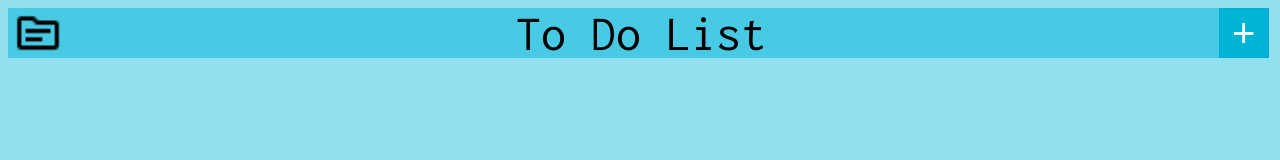
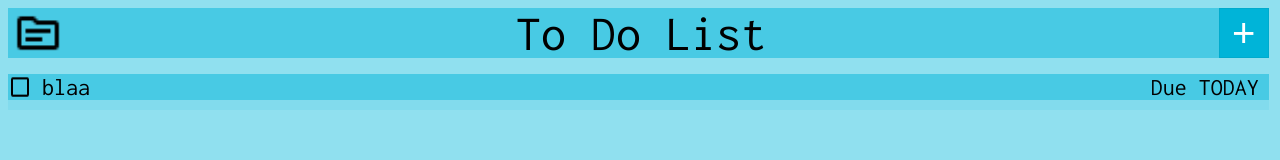
Before and after one commit to babu-akhil/todolist, a website built with webpack: page dist/index.html in a window 1280 px wide. Built offline with nearby package versions, Linux system fonts and the light colour scheme.

Commit message:
did more stuff

```diff
--- a/package.json
+++ b/package.json
@@ -19,10 +19,14 @@
   },
   "homepage": "https://github.com/babu-akhil/todolist#readme",
   "dependencies": {
+    "eslint": "^6.8.0",
+    "prettier": "^1.9.1",
+    "prettier-eslint": "^10.1.0",
     "webpack": "^5.38.1",
     "webpack-cli": "^4.7.2"
   },
   "devDependencies": {
+    "babel-eslint": "^10.1.0",
     "css-loader": "^5.2.6",
     "html-webpack-plugin": "^5.3.1",
     "style-loader": "^2.0.0",
--- a/src/form.js
+++ b/src/form.js
@@ -1,134 +1,138 @@
 function priorityButtonActivate(button) {
-    let buttons = Array.from(document.getElementsByClassName('priorityButton'))
-    buttons.forEach(generalButton => {
-        if (generalButton == button) {
-            button.classList.add('active')
-            switch(button.innerHTML) {
-                case 'High':
-                    button.style.backgroundColor = '#ff9999'
-                    break;
-                case 'Med':
-                    button.style.backgroundColor = '#99d3ff'
-                    break;
-                case 'Low':
-                    button.style.backgroundColor = '#99ff99'
-                    break;
-            }
-        }
-
-        else {
-            generalButton.classList.remove('active')
-            generalButton.style.backgroundColor = 'rgba(0,0,0,0.05)'
-        }
-    })
+  let buttons = Array.from(document.getElementsByClassName("priorityButton"));
+  buttons.forEach(generalButton => {
+    if (generalButton == button) {
+      button.classList.add("active");
+      switch (button.innerHTML) {
+        case "High":
+          button.style.backgroundColor = "#ff9999";
+          break;
+        case "Med":
+          button.style.backgroundColor = "#99d3ff";
+          break;
+        case "Low":
+          button.style.backgroundColor = "#99ff99";
+          break;
+      }
+    } else {
+      generalButton.classList.remove("active");
+      generalButton.style.backgroundColor = "rgba(0,0,0,0.05)";
+    }
+  });
 }
 
-function priorityListener(){
-    let buttons = Array.from(document.getElementsByClassName('priorityButton'))
-    buttons.forEach(button => {
-        button.addEventListener('click', () => {
-            priorityButtonActivate(button)
-        })
-    })
+function priorityListener() {
+  let buttons = Array.from(document.getElementsByClassName("priorityButton"));
+  buttons.forEach(button => {
+    button.addEventListener("click", () => {
+      priorityButtonActivate(button);
+    });
+  });
 }
 
-function addForm(){
+function addForm() {
+  let topBar = document.getElementById("topBar");
+  let body = document.querySelector("body");
+  let newItemButton = document.createElement("button");
+  newItemButton.id = "newItemButton";
+  newItemButton.innerHTML = "+";
 
-    let topBar = document.getElementById('topBar')
-    let body = document.querySelector('body')
-    let newItemButton = document.createElement('button')
-    newItemButton.id = 'newItemButton'
-    newItemButton.innerHTML ='+'
+  newItemButton.addEventListener("click", () => {
+    formVisibilityToggle();
+  });
 
-    newItemButton.addEventListener('click', ()=> {
-        formVisibilityToggle()
-    })
+  topBar.appendChild(newItemButton);
 
-    topBar.appendChild(newItemButton)
+  let addItemContainer = document.createElement("div");
+  addItemContainer.id = "form-container";
+  addItemContainer.style.visibility = "hidden";
 
-    let addItemContainer = document.createElement('div')
-    addItemContainer.id = 'form-container'
-    addItemContainer.style.visibility = 'hidden'
+  let inputTitle = document.createElement("input");
+  inputTitle.id = "inputTitle";
+  inputTitle.setAttribute("type", "text");
+  inputTitle.setAttribute("name", "title");
 
-    let inputTitle = document.createElement('input')
-    inputTitle.id = 'inputTitle'
-    inputTitle.setAttribute('type', 'text')
-    inputTitle.setAttribute('name', 'title')
+  let labelTitle = document.createElement("label");
+  labelTitle.setAttribute("for", "title");
+  labelTitle.innerHTML = "Title:";
 
-    let labelTitle = document.createElement('label')
-    labelTitle.setAttribute('for', 'title')
-    labelTitle.innerHTML = 'Title:'
+  let inputDesc = document.createElement("input");
+  inputDesc.id = "inputDesc";
+  inputDesc.setAttribute("type", "text");
+  inputDesc.setAttribute("name", "desc");
 
-    let inputDesc = document.createElement('input')
-    inputDesc.id = 'inputDesc'
-    inputDesc.setAttribute('type', 'text')
-    inputDesc.setAttribute('name', 'desc')
+  let labelDesc = document.createElement("label");
+  labelDesc.setAttribute("for", "desc");
+  labelDesc.innerHTML = "Description:";
 
-    let labelDesc = document.createElement('label')
-    labelDesc.setAttribute('for', 'desc')
-    labelDesc.innerHTML = 'Description:'
+  let inputDate = document.createElement("input");
+  inputDate.id = "inputDate";
+  inputDate.setAttribute("type", "date");
+  inputDate.setAttribute("name", "dueDate");
 
-    let inputDate = document.createElement('input')
-    inputDate.id = 'inputDate'
-    inputDate.setAttribute('type', 'date')
-    inputDate.setAttribute('name', 'dueDate')
+  let labelDate = document.createElement("label");
+  labelDate.setAttribute("for", "dueDate");
+  labelDate.innerHTML = "Due Date:";
 
-    let labelDate = document.createElement('label')
-    labelDate.setAttribute('for', 'dueDate')
-    labelDate.innerHTML = 'Due Date:'
+  let prioritySelector = document.createElement("div");
+  prioritySelector.id = "prioritySelector";
 
-    let prioritySelector = document.createElement('div')
-    prioritySelector.id = 'prioritySelector'
+  let priorityLabel = document.createElement("p");
+  priorityLabel.innerHTML = "Priority: <br>";
 
-    let priorityLabel = document.createElement('p')
-    priorityLabel.innerHTML = 'Priority: <br>'
+  let priorityButtons = document.createElement("div");
+  priorityButtons.id = "priorityButtons";
 
-    let priorityButtons = document.createElement('div')
-    priorityButtons.id = 'priorityButtons'
+  let highPriority = document.createElement("button");
+  highPriority.classList.add("priorityButton");
+  highPriority.innerHTML = "High";
 
-    let highPriority = document.createElement('button')
-    highPriority.classList.add('priorityButton')
-    highPriority.innerHTML = 'High'
+  let medPriority = document.createElement("button");
+  medPriority.classList.add("priorityButton");
+  medPriority.innerHTML = "Med";
 
-    let medPriority = document.createElement('button')
-    medPriority.classList.add('priorityButton')
-    medPriority.innerHTML = 'Med'
+  let lowPriority = document.createElement("button");
+  lowPriority.classList.add("priorityButton");
+  lowPriority.innerHTML = "Low";
 
-    let lowPriority = document.createElement('button')
-    lowPriority.classList.add('priorityButton')
-    lowPriority.innerHTML = 'Low'
+  let submitButton = document.createElement("button");
+  submitButton.id = "submitButton";
+  submitButton.innerHTML = "Add Task";
 
-    let submitButton = document.createElement('button')
-    submitButton.id = 'submitButton'
-    submitButton.innerHTML = 'Add Task'
+  prioritySelector.appendChild(priorityLabel);
+  priorityButtons.appendChild(highPriority);
+  priorityButtons.append(medPriority);
+  priorityButtons.append(lowPriority);
+  prioritySelector.appendChild(priorityButtons);
 
-    prioritySelector.appendChild(priorityLabel)
-    priorityButtons.appendChild(highPriority)
-    priorityButtons.append(medPriority)
-    priorityButtons.append(lowPriority)
-    prioritySelector.appendChild(priorityButtons)
+  addItemContainer.appendChild(labelTitle);
+  addItemContainer.appendChild(inputTitle);
 
-    addItemContainer.appendChild(labelTitle)
-    addItemContainer.appendChild(inputTitle)
+  addItemContainer.appendChild(labelDesc);
+  addItemContainer.appendChild(inputDesc);
 
-    addItemContainer.appendChild(labelDesc)
-    addItemContainer.appendChild(inputDesc)
+  addItemContainer.appendChild(labelDate);
+  addItemContainer.appendChild(inputDate);
 
-    addItemContainer.appendChild(labelDate)
-    addItemContainer.appendChild(inputDate)
+  addItemContainer.appendChild(prioritySelector);
 
-    addItemContainer.appendChild(prioritySelector)
+  addItemContainer.appendChild(submitButton);
 
-    addItemContainer.appendChild(submitButton)
+  body.appendChild(addItemContainer);
 
-    body.appendChild(addItemContainer)
-
-    priorityListener()
+  priorityListener();
 }
 
 function formVisibilityToggle() {
-    let form = document.getElementById('form-container')
-    form.style.visibility = (form.style.visibility=='visible')?'hidden':'visible'
+  let form = document.getElementById("form-container");
+  form.style.visibility =
+    form.style.visibility == "visible" ? "hidden" : "visible";
+  let itemListContainer = document.getElementById("itemListContainer");
+  if (form.style.visibility == "visible") {
+    itemListContainer.style.filter = "blur(3px)";
+  } else {
+    itemListContainer.style.filter = "none";
+  }
 }
 
-export {addForm, formVisibilityToggle};
+export { addForm, formVisibilityToggle };
--- a/src/index.js
+++ b/src/index.js
@@ -1,53 +1,54 @@
-import './style.css'
-import {addForm, formVisibilityToggle} from './form.js'
-import {ProjectFactory, addItemToProject, supremeDataLeader} from './dataUtils.js'
-import {itemView} from './itemView.js'
-import folderIcon from './folderIcon.png'
+import "./style.css";
+import { addForm, formVisibilityToggle } from "./form.js";
+import {
+  ProjectFactory,
+  addItemToProject,
+  supremeDataLeader
+} from "./dataUtils.js";
+import { itemView } from "./itemView.js";
+import folderIcon from "./folderIcon.png";
 // Color Palette : https://colors.muz.li/palette/99ff99/ff9999/b36b6b/99d3ff/6b94b3
-
 
 // ABOVE THIS LINE: DATA MANIPULATION~~~~~~~~~~~BELOW THIS LINE DOM STUFF
 
-let topBar = document.createElement('div')
-topBar.id = 'topBar'
+let topBar = document.createElement("div");
+topBar.id = "topBar";
 
-let projectsMenu = document.createElement('img')
-projectsMenu.id = 'projectsMenuButton'
-projectsMenu.src = folderIcon
+let projectsMenu = document.createElement("img");
+projectsMenu.id = "projectsMenuButton";
+projectsMenu.src = folderIcon;
 
-topBar.appendChild(projectsMenu)
+topBar.appendChild(projectsMenu);
 
-let appTitle = document.createElement('div')
-appTitle.id = 'appTitle'
-appTitle.innerHTML = 'To Do List'
-topBar.appendChild(appTitle)
-document.querySelector('body').appendChild(topBar)
+let appTitle = document.createElement("div");
+appTitle.id = "appTitle";
+appTitle.innerHTML = "To Do List";
+topBar.appendChild(appTitle);
+document.querySelector("body").appendChild(topBar);
 
 addForm();
-
-let container = document.createElement('ul')
-container.id = 'itemListContainer'
-
-document.querySelector('body').appendChild(container)
+let container = document.createElement("ul");
+container.id = "itemListContainer";
+document.querySelector("body").appendChild(container);
+itemView();
 
 function submitButtonListener() {
-    let button = document.getElementById('submitButton')
-    button.addEventListener('click', () =>{
-        let title  = document.getElementById('inputTitle')
-        let desc = document.getElementById('inputDesc')
-        let date = document.getElementById('inputDate')
-        let priority = Array.from(document.getElementsByClassName('active'))[0].innerHTML
-        console.log(title.value)
-        console.log(desc.value)
-        console.log(date.value)
-        console.log(priority)
-        formVisibilityToggle();
-        addItemToProject(0, title.value, desc.value, date.value, priority)
+  let button = document.getElementById("submitButton");
+  button.addEventListener("click", () => {
+    let title = document.getElementById("inputTitle");
+    let desc = document.getElementById("inputDesc");
+    let date = document.getElementById("inputDate");
+    let priority = Array.from(document.getElementsByClassName("active"))[0]
+      .innerHTML;
+    console.log(title.value);
+    console.log(desc.value);
+    console.log(date.value);
+    console.log(priority);
+    formVisibilityToggle();
+    addItemToProject(0, title.value, desc.value, date.value, priority);
 
-        let itemView_ = itemView()
-    })
+    itemView();
+  });
 }
 
-
-
 submitButtonListener();
--- a/src/itemView.js
+++ b/src/itemView.js
@@ -1,30 +1,71 @@
 import { supremeDataLeader } from "./dataUtils";
 
-function itemView() {
+import checkboxEmpty from "./checkboxIcon.png";
+import checkboxFilled from "./checkboxFilledIcon.png";
 
-    let container = document.getElementById('itemListContainer')
-    container.innerHTML = ''
-
-    supremeDataLeader.viewProject(0).items.forEach(item => {
-        let itemContainer = document.createElement('li')
-        itemContainer.dataset.index = item.index
-        itemContainer.classList.add('itemContainer')
-        let itemPreview = document.createElement('div')
-        itemPreview.dataset.index = item.index
-        itemPreview.classList.add('itemPreview')
-        let itemTitle = document.createElement('div')
-        itemTitle.classList.add('itemTitle')
-        let itemDue = document.createElement('div')
-        itemDue.classList.add('itemDue')
-        itemTitle.innerHTML = item.title
-        itemDue.innerHTML = item.due
-        itemPreview.appendChild(itemTitle)
-        itemPreview.appendChild(itemDue)
-        itemContainer.appendChild(itemPreview)
-        container.appendChild(itemContainer)
-        console.log(item)
-    })
-
+function checkBoxToggle(box, title) {
+  if (box.src == checkboxEmpty) {
+    box.src = checkboxFilled;
+    title.style.textDecoration = "line-through";
+  } else {
+    box.src = checkboxEmpty;
+    title.style.textDecoration = "none";
+  }
 }
 
-export { itemView }
+function toggleDescription(itemDescription, item) {
+  if (itemDescription.innerHTML == "") {
+    itemDescription.innerHTML = item.desc;
+  } else {
+    itemDescription.innerHTML = "";
+  }
+}
+
+function itemView() {
+  let container = document.getElementById("itemListContainer");
+  container.innerHTML = "";
+  supremeDataLeader
+    .viewProject(0)
+    .items.reverse()
+    .forEach(item => {
+      let itemContainer = document.createElement("li");
+      itemContainer.dataset.index = item.index;
+      itemContainer.classList.add("itemContainer");
+      let itemPreview = document.createElement("div");
+      itemPreview.dataset.index = item.index;
+      itemPreview.classList.add("itemPreview");
+      let itemTitle = document.createElement("div");
+      itemTitle.classList.add("itemTitle");
+      let itemDue = document.createElement("div");
+      itemDue.classList.add("itemDue");
+      itemTitle.innerHTML = item.title;
+      itemDue.innerHTML = "Due " + item.due;
+
+      let checkBox = document.createElement("img");
+      checkBox.classList.add("checkBox");
+      checkBox.src = checkboxEmpty;
+
+      checkBox.addEventListener("click", () => {
+        checkBoxToggle(checkBox, itemTitle);
+      });
+
+      itemTitle.style.cursor = "pointer";
+
+      let itemDescription = document.createElement("div");
+      itemDescription.classList.add("itemDescription");
+
+      itemTitle.addEventListener("click", () => {
+        toggleDescription(itemDescription, item);
+      });
+
+      itemPreview.appendChild(checkBox);
+      itemPreview.appendChild(itemTitle);
+      itemPreview.appendChild(itemDue);
+      itemContainer.appendChild(itemPreview);
+      itemContainer.appendChild(itemDescription);
+      container.appendChild(itemContainer);
+      console.log(item);
+    });
+}
+
+export { itemView };
--- a/src/style.css
+++ b/src/style.css
@@ -5,6 +5,9 @@
 body{
     background-color: #90E0EF;
     font-family: 'Inconsolata', monospace;
+    display: flex;
+    flex-direction: column;
+    justify-items:stretch;
 }
 
 #topBar {
@@ -39,6 +42,10 @@ body{
     display: flex;
     flex-direction: column;
     position: absolute;
+    z-index: 1;
+    background-color: #a9e7f1;
+    padding: 30px 15px;
+    border-radius: 10px;
 }
 
 input {
@@ -79,18 +86,40 @@ ul {
     list-style: none;
 }
 
+#itemListContainer {
+    width: 98.5vw;
+    padding: 0px;
+}
+
 .itemContainer {
-    font-size: 20px;
-    background-color: #00B4D8;
-    float: left;
-    padding: 10px 10px 0px 10px;
+    clear: left;
+    background-color: #82DBED;
+    padding: 0px 0px 5px 0px;
+    margin-left: 0px;
+    margin-bottom: 5px;
+    font-weight: 500;
 }
 
 .itemPreview {
+    font-size: 24px;
     display: flex;
+    background-color: #48CAE4;
     flex-direction: row;
     justify-content: space-between;
-    width: 80vw;
+}
+
+.itemTitle {
+    margin-right: auto;
+    margin-left: 10px;
+}
+
+.itemDue{
+    margin-right: 10px;
+}
+
+.itemDescription {
+    font-size: 18px;
+    margin: 5px 0px 0px 30px;
 }
 
 
```
Also changed, not shown: .eslintrc.json (added), dist/2298e30cbd1c5caa000d.png (added), dist/7e00a0696bd8910844be.png (added), dist/e1d7fc328e366c627740.png (added), dist/index.bundle.js, src/checkboxFilledIcon.png (added), src/checkboxIcon.png (added), 4 other files.
